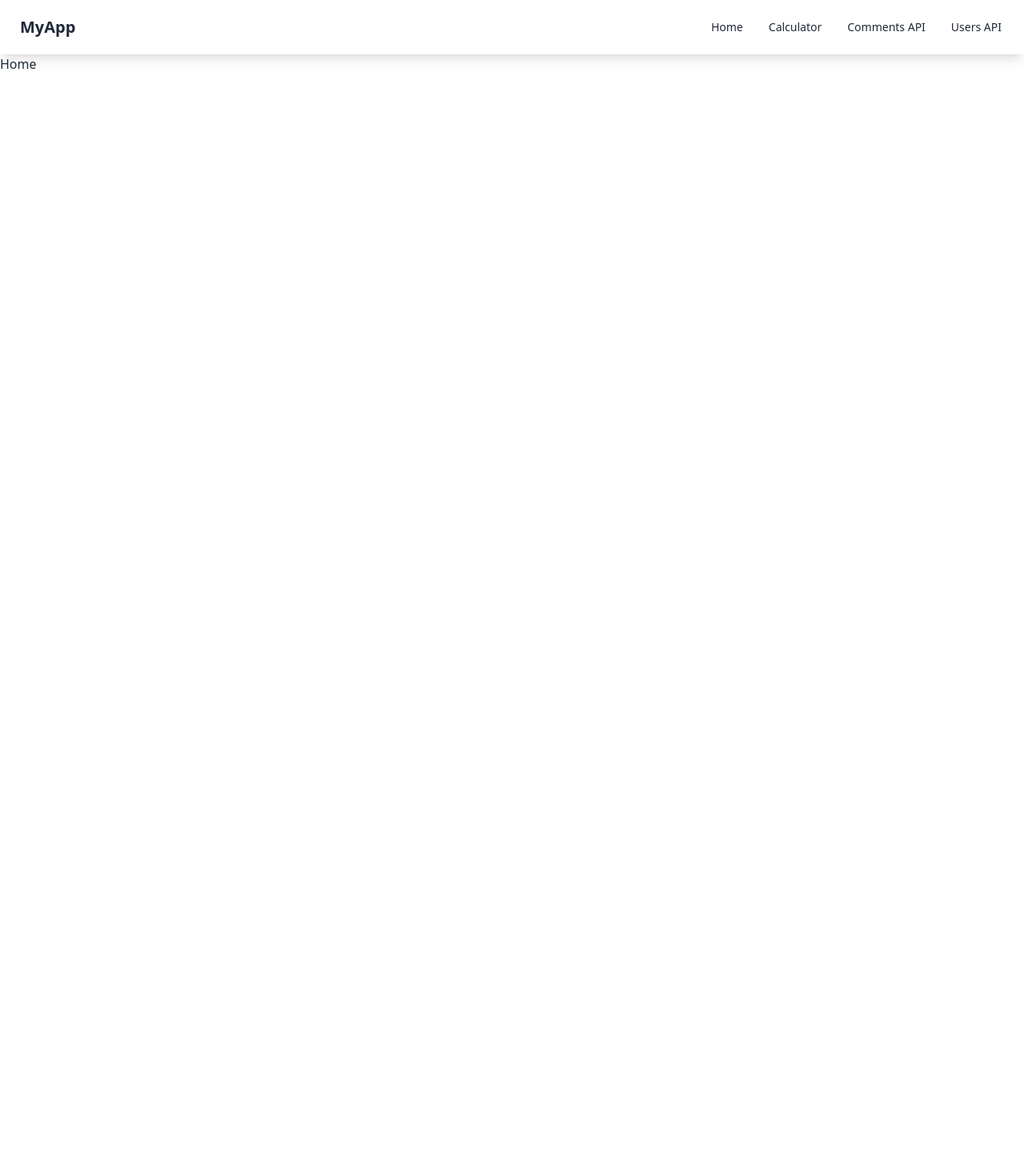
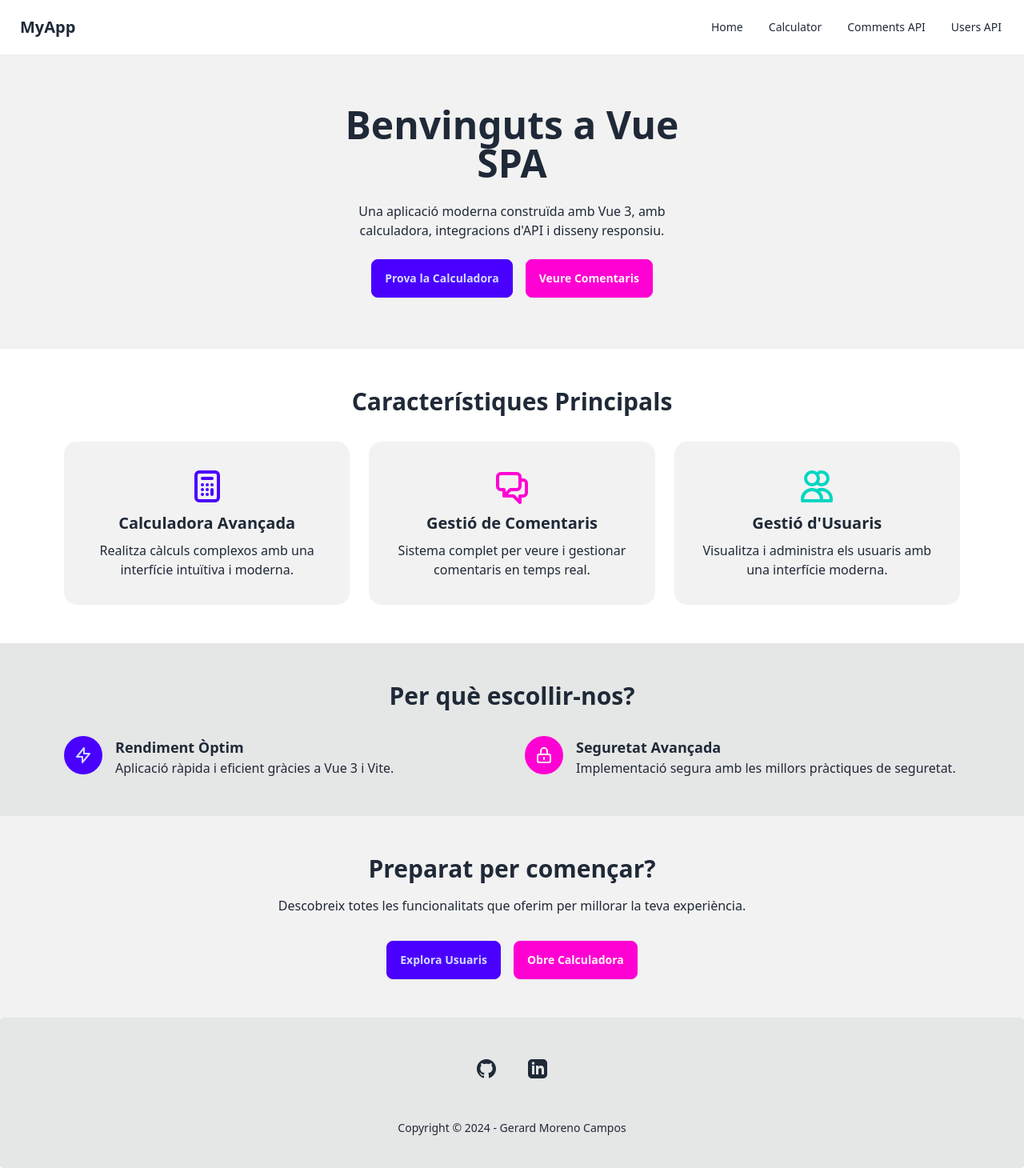
Before and after one commit to gerardmoreno123/MP07UF2Projecte1, a Vue app: page / in a window 1280 px wide. Shown: the whole page at 80% size. Before the commit the page ends 800 px from the top, so only its background shows below. Built offline with nearby package versions, Linux system fonts and the light colour scheme.

Commit message:
Added LandingPage and Footer

```diff
--- a/package.json
+++ b/package.json
@@ -9,6 +9,9 @@
     "preview": "vite preview"
   },
   "dependencies": {
+    "@heroicons/vue": "^2.1.5",
+    "@vue-hero-icons/outline": "^1.7.2",
+    "@vue-hero-icons/solid": "^1.7.2",
     "vue": "^3.5.12",
     "vue-router": "^4.4.5"
   },
--- a/src/App.vue
+++ b/src/App.vue
@@ -1,6 +1,6 @@
 <script setup>
 import NavBar from "./components/NavBar.vue";
-import HomeView from './views/HomeView.vue';
+import Footer from "./components/Footer.vue";
 
 </script>
 
@@ -10,5 +10,6 @@ import HomeView from './views/HomeView.vue';
     <main class="flex-grow">
       <router-view></router-view>
     </main>
+    <Footer />
   </div>
 </template>
--- /dev/null
+++ b/src/components/Footer.vue
@@ -0,0 +1,25 @@
+<script setup>
+const currentYear = new Date().getFullYear()
+</script>
+
+<template>
+  <footer class="footer footer-center p-10 bg-base-300 text-base-content rounded">
+    <nav>
+      <div class="grid grid-flow-col gap-4">
+        <a href="https://github.com/gerardmoreno123" target="_blank" rel="noopener noreferrer" class="btn btn-ghost btn-circle">
+          <svg xmlns="http://www.w3.org/2000/svg" width="24" height="24" viewBox="0 0 24 24" class="fill-current">
+            <path d="M12 0c-6.626 0-12 5.373-12 12 0 5.302 3.438 9.8 8.207 11.387.599.111.793-.261.793-.577v-2.234c-3.338.726-4.033-1.416-4.033-1.416-.546-1.387-1.333-1.756-1.333-1.756-1.089-.745.083-.729.083-.729 1.205.084 1.839 1.237 1.839 1.237 1.07 1.834 2.807 1.304 3.492.997.107-.775.418-1.305.762-1.604-2.665-.305-5.467-1.334-5.467-5.931 0-1.311.469-2.381 1.236-3.221-.124-.303-.535-1.524.117-3.176 0 0 1.008-.322 3.301 1.23.957-.266 1.983-.399 3.003-.404 1.02.005 2.047.138 3.006.404 2.291-1.552 3.297-1.23 3.297-1.23.653 1.653.242 2.874.118 3.176.77.84 1.235 1.911 1.235 3.221 0 4.609-2.807 5.624-5.479 5.921.43.372.823 1.102.823 2.222v3.293c0 .319.192.694.801.576 4.765-1.589 8.199-6.086 8.199-11.386 0-6.627-5.373-12-12-12z"/>
+          </svg>
+        </a>
+        <a href="https://www.linkedin.com/in/gerard-moreno-campos-16091530b" target="_blank" rel="noopener noreferrer" class="btn btn-ghost btn-circle">
+          <svg xmlns="http://www.w3.org/2000/svg" width="24" height="24" viewBox="0 0 24 24" class="fill-current">
+            <path d="M19 0h-14c-2.761 0-5 2.239-5 5v14c0 2.761 2.239 5 5 5h14c2.762 0 5-2.239 5-5v-14c0-2.761-2.238-5-5-5zm-11 19h-3v-11h3v11zm-1.5-12.268c-.966 0-1.75-.79-1.75-1.764s.784-1.764 1.75-1.764 1.75.79 1.75 1.764-.783 1.764-1.75 1.764zm13.5 12.268h-3v-5.604c0-3.368-4-3.113-4 0v5.604h-3v-11h3v1.765c1.396-2.586 7-2.777 7 2.476v6.759z"/>
+          </svg>
+        </a>
+      </div>
+    </nav>
+    <aside>
+      <p>Copyright © {{ currentYear }} - Gerard Moreno Campos</p>
+    </aside>
+  </footer>
+</template>
--- a/src/views/HomeView.vue
+++ b/src/views/HomeView.vue
@@ -1,6 +1,100 @@
-<!-- src/views/HomeView.vue -->
 <template>
-  <div>
-    <h1>Home</h1>
+  <div class="min-h-[calc(100vh-8rem)] bg-base-200">
+    <!-- Hero Section -->
+    <div class="hero py-12 bg-base-200">
+      <div class="hero-content text-center">
+        <div class="max-w-md">
+          <h1 class="text-5xl font-bold">Benvinguts a Vue SPA</h1>
+          <p class="py-6">Una aplicació moderna construïda amb Vue 3, amb calculadora, integracions d'API i disseny responsiu.</p>
+          <div class="flex gap-4 justify-center">
+            <router-link to="/calculator" class="btn btn-primary">Prova la Calculadora</router-link>
+            <router-link to="/comments" class="btn btn-secondary">Veure Comentaris</router-link>
+          </div>
+        </div>
+      </div>
+    </div>
+
+    <!-- Features Section -->
+    <div class="py-12 bg-base-100">
+      <div class="max-w-6xl mx-auto px-4">
+        <h2 class="text-3xl font-bold text-center mb-8">Característiques Principals</h2>
+        <div class="grid grid-cols-1 md:grid-cols-3 gap-6">
+          <div class="card bg-base-200">
+            <div class="card-body items-center text-center">
+              <svg xmlns="http://www.w3.org/2000/svg" class="h-12 w-12 text-primary" fill="none" viewBox="0 0 24 24" stroke="currentColor">
+                <path stroke-linecap="round" stroke-linejoin="round" stroke-width="2" d="M9 7h6m0 10v-3m-3 3h.01M9 17h.01M9 14h.01M12 14h.01M15 11h.01M12 11h.01M9 11h.01M7 21h10a2 2 0 002-2V5a2 2 0 00-2-2H7a2 2 0 00-2 2v14a2 2 0 002 2z" />
+              </svg>
+              <h3 class="text-xl font-bold">Calculadora Avançada</h3>
+              <p>Realitza càlculs complexos amb una interfície intuïtiva i moderna.</p>
+            </div>
+          </div>
+          <div class="card bg-base-200">
+            <div class="card-body items-center text-center">
+              <svg xmlns="http://www.w3.org/2000/svg" class="h-12 w-12 text-secondary" fill="none" viewBox="0 0 24 24" stroke="currentColor">
+                <path stroke-linecap="round" stroke-linejoin="round" stroke-width="2" d="M17 8h2a2 2 0 012 2v6a2 2 0 01-2 2h-2v4l-4-4H9a1.994 1.994 0 01-1.414-.586m0 0L11 14h4a2 2 0 002-2V6a2 2 0 00-2-2H5a2 2 0 00-2 2v6a2 2 0 002 2h2v4l.586-.586z" />
+              </svg>
+              <h3 class="text-xl font-bold">Gestió de Comentaris</h3>
+              <p>Sistema complet per veure i gestionar comentaris en temps real.</p>
+            </div>
+          </div>
+          <div class="card bg-base-200">
+            <div class="card-body items-center text-center">
+              <svg xmlns="http://www.w3.org/2000/svg" class="h-12 w-12 text-accent" fill="none" viewBox="0 0 24 24" stroke="currentColor">
+                <path stroke-linecap="round" stroke-linejoin="round" stroke-width="2" d="M12 4.354a4 4 0 110 5.292M15 21H3v-1a6 6 0 0112 0v1zm0 0h6v-1a6 6 0 00-9-5.197M13 7a4 4 0 11-8 0 4 4 0 018 0z" />
+              </svg>
+              <h3 class="text-xl font-bold">Gestió d'Usuaris</h3>
+              <p>Visualitza i administra els usuaris amb una interfície moderna.</p>
+            </div>
+          </div>
+        </div>
+      </div>
+    </div>
+
+    <!-- Benefits Section -->
+    <div class="py-12 bg-base-300">
+      <div class="max-w-6xl mx-auto px-4">
+        <h2 class="text-3xl font-bold text-center mb-8">Per què escollir-nos?</h2>
+        <div class="grid grid-cols-1 md:grid-cols-2 gap-8">
+          <div class="flex items-start space-x-4">
+            <div class="flex-shrink-0">
+              <div class="rounded-full bg-primary p-3">
+                <svg xmlns="http://www.w3.org/2000/svg" class="h-6 w-6 text-primary-content" fill="none" viewBox="0 0 24 24" stroke="currentColor">
+                  <path stroke-linecap="round" stroke-linejoin="round" stroke-width="2" d="M13 10V3L4 14h7v7l9-11h-7z" />
+                </svg>
+              </div>
+            </div>
+            <div>
+              <h3 class="text-lg font-semibold">Rendiment Òptim</h3>
+              <p>Aplicació ràpida i eficient gràcies a Vue 3 i Vite.</p>
+            </div>
+          </div>
+          <div class="flex items-start space-x-4">
+            <div class="flex-shrink-0">
+              <div class="rounded-full bg-secondary p-3">
+                <svg xmlns="http://www.w3.org/2000/svg" class="h-6 w-6 text-secondary-content" fill="none" viewBox="0 0 24 24" stroke="currentColor">
+                  <path stroke-linecap="round" stroke-linejoin="round" stroke-width="2" d="M12 15v2m-6 4h12a2 2 0 002-2v-6a2 2 0 00-2-2H6a2 2 0 00-2 2v6a2 2 0 002 2zm10-10V7a4 4 0 00-8 0v4h8z" />
+                </svg>
+              </div>
+            </div>
+            <div>
+              <h3 class="text-lg font-semibold">Seguretat Avançada</h3>
+              <p>Implementació segura amb les millors pràctiques de seguretat.</p>
+            </div>
+          </div>
+        </div>
+      </div>
+    </div>
+
+    <!-- Call to Action -->
+    <div class="py-12 bg-base-200">
+      <div class="max-w-4xl mx-auto text-center px-4">
+        <h2 class="text-3xl font-bold mb-4">Preparat per començar?</h2>
+        <p class="mb-8">Descobreix totes les funcionalitats que oferim per millorar la teva experiència.</p>
+        <div class="flex gap-4 justify-center">
+          <router-link to="/users" class="btn btn-primary">Explora Usuaris</router-link>
+          <router-link to="/calculator" class="btn btn-secondary">Obre Calculadora</router-link>
+        </div>
+      </div>
+    </div>
   </div>
 </template>
```
Also changed, not shown: 1 other file (tests, documents, lock files or other folders).
